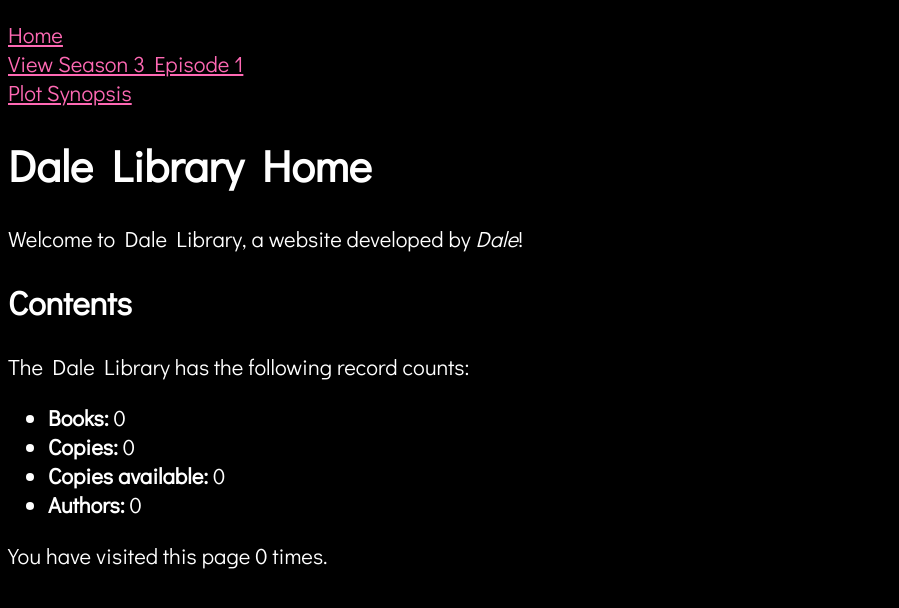
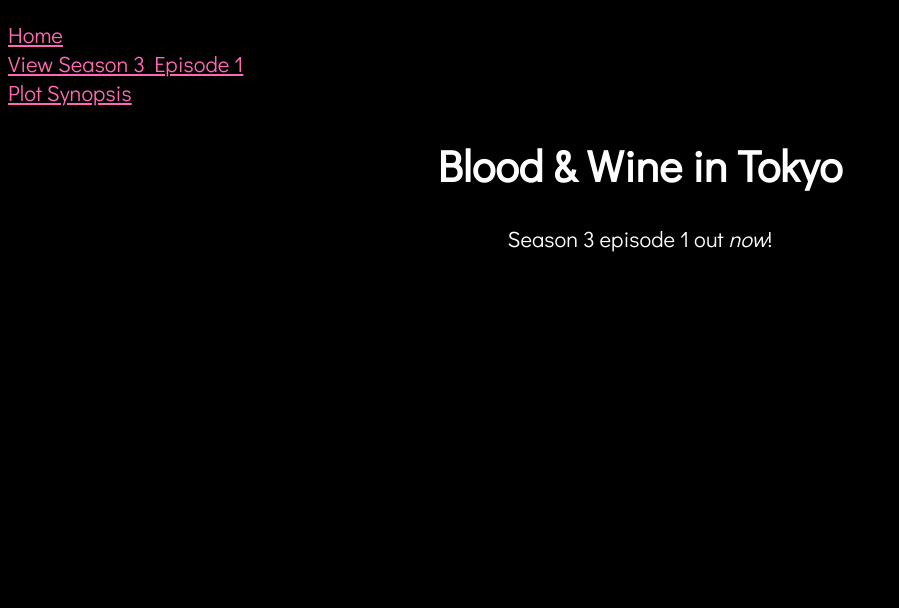
Before and after one commit to nickyhux/dalelibrary, a Django app: page /catalog/ in a window 1280 px wide. Shown: the top 608 px of the page, without its empty margins (0-899 px from the left). Run offline with Django 3.2, Linux system fonts and the light colour scheme; data that the repository does not hold is empty.

Commit message:
Update index.html

```diff
--- a/catalog/templates/index.html
+++ b/catalog/templates/index.html
@@ -3,16 +3,6 @@
 
 
 {% block content %}
-  <h1>Dale Library Home</h1>
-  <p>Welcome to Dale Library, a website developed by <em>Dale</em>!</p>
-  <h2>Contents</h2>
-  <p>The Dale Library has the following record counts:</p>
-  <ul>
-    <li><strong>Books:</strong> {{ num_books }}</li>
-    <li><strong>Copies:</strong> {{ num_instances }}</li>
-    <li><strong>Copies available:</strong> {{ num_instances_available }}</li>
-    <li><strong>Authors:</strong> {{ num_authors }}</li>
-  </ul>
-
-  <p> You have visited this page {{ num_visits }}{% if num_visits == 1 %} time{% else %} times{% endif %}.</p>
+  <h1><center>Blood & Wine in Tokyo</center></h1>
+  <p><center>Season 3 episode 1 out <em>now</em>!</center></p>
 {% endblock %}
```
